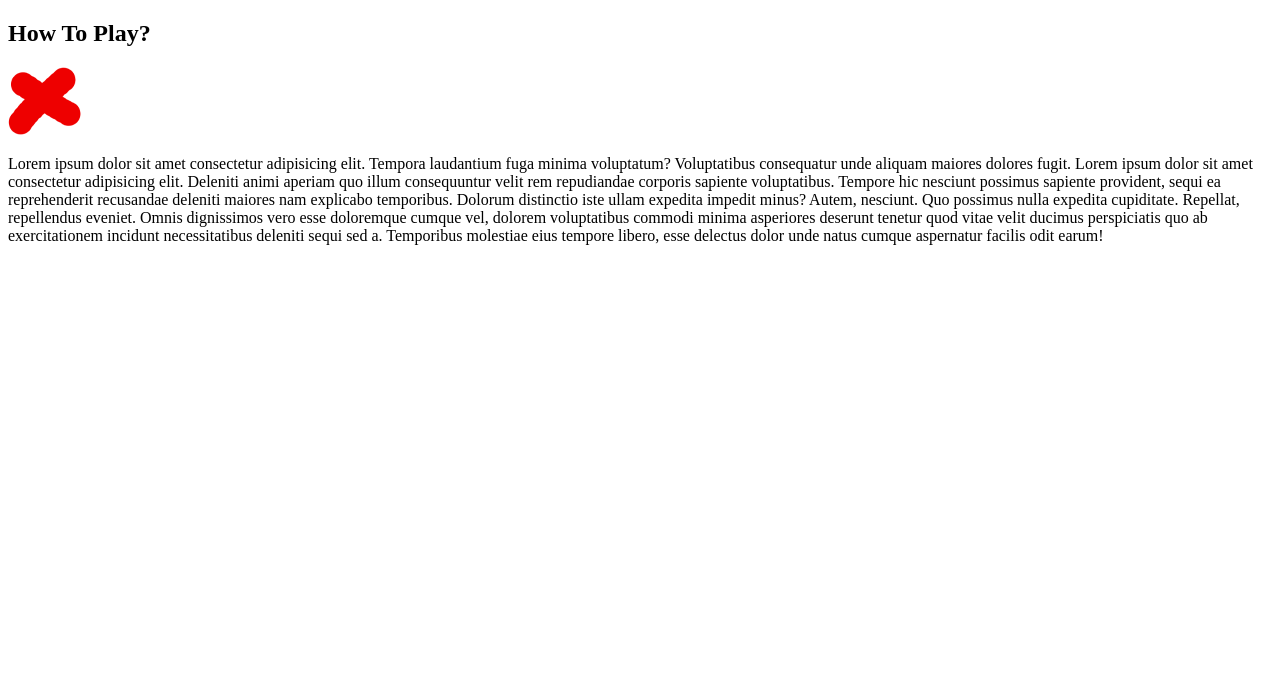
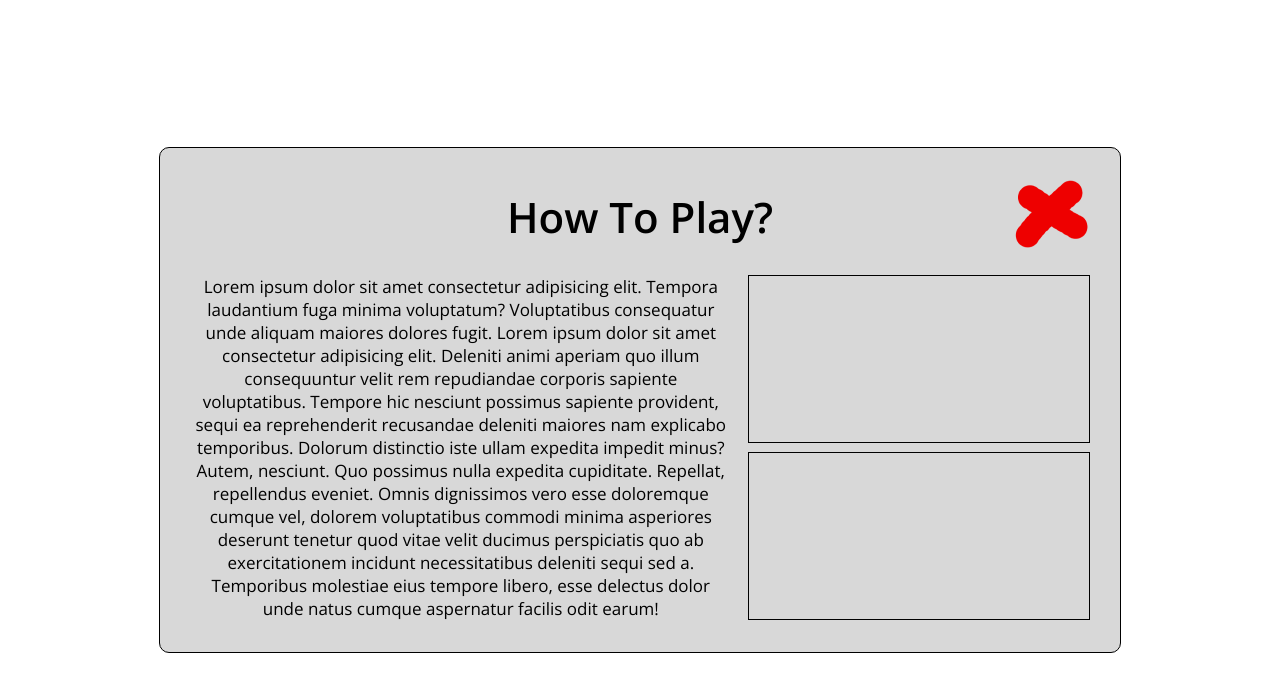
Before and after one commit to goi-teens-academy/lms_game_Brawl-Stars_card-game, a plain HTML site: page index.html in a window 1280 px wide. Drawn offline with nearby package versions, Linux system fonts and the light colour scheme.

Commit message:
add style

```diff
--- a/index.html
+++ b/index.html
@@ -5,7 +5,7 @@
   <meta charset="UTF-8">
   <meta http-equiv="X-UA-Compatible" content="IE=edge">
   <meta name="viewport" content="width=device-width, initial-scale=1.0">
-  <link rel="stylesheet" href="./styles.css">
+  <link rel="stylesheet" href="./how-to-play_modal.css">
   <title>How to play</title>
 </head>
 
```
